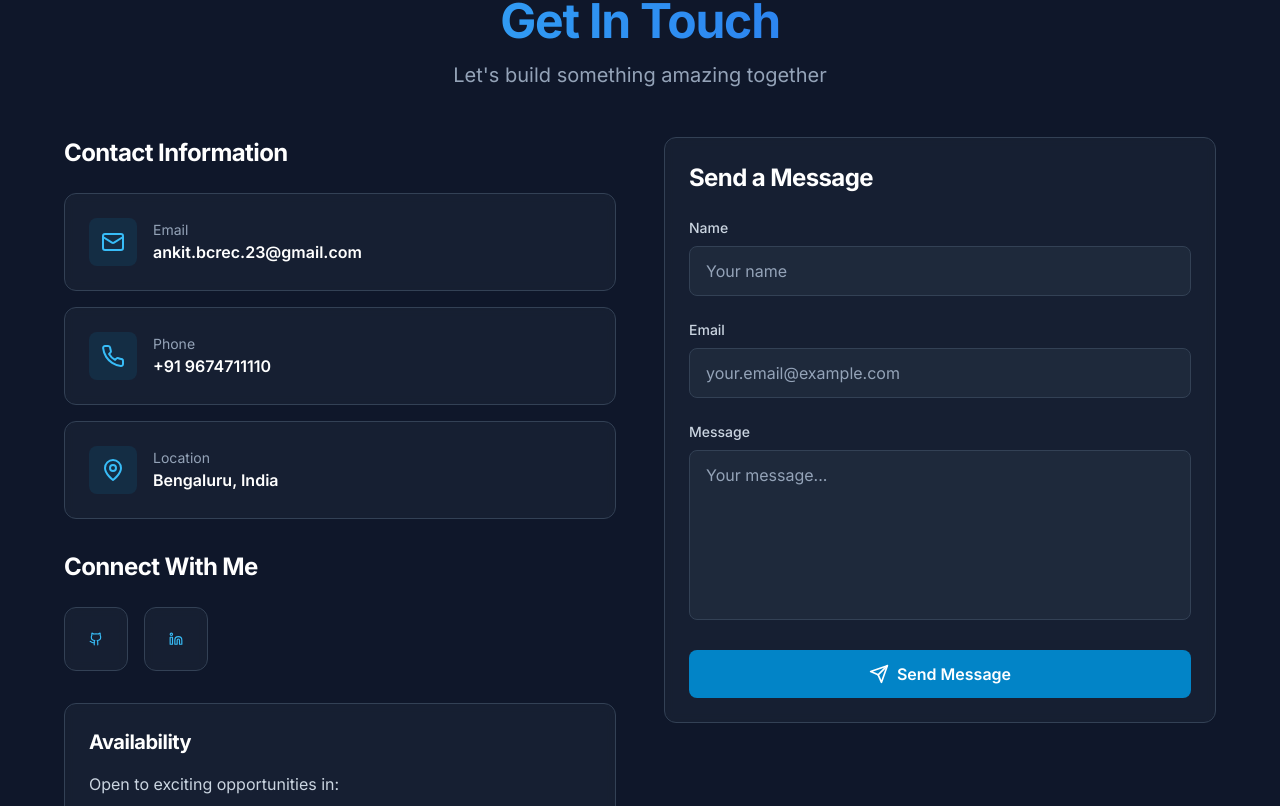
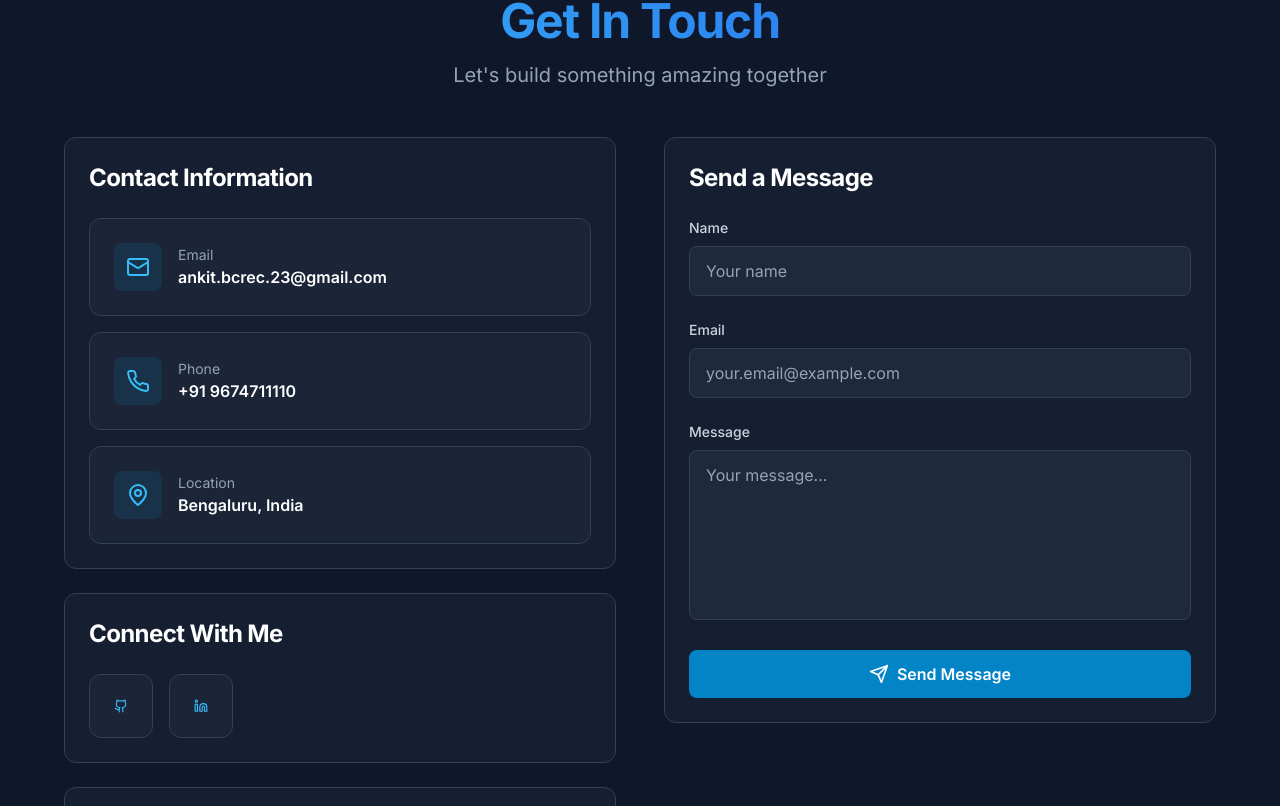
Before and after one commit to ankitbcrec/ankitbcrec.github.io, a Next.js app: page / in a window 1280 px wide. Shown: the part 8614-9420 px from the top of the page. Built offline with nearby package versions, Linux system fonts and the light colour scheme.

Commit message:
new contanct

```diff
--- a/app/page.tsx
+++ b/app/page.tsx
@@ -573,8 +573,8 @@ export default function Home() {
           />
 
           <div className="grid grid-cols-1 lg:grid-cols-2 gap-12">
-          <div className="space-y-8">
-            <div>
+            <div className="space-y-6">
+              <div className="card">
                 <h3 className="text-2xl font-bold text-white mb-6">Contact Information</h3>
                 <div className="space-y-4">
                 <a
@@ -615,7 +615,7 @@ export default function Home() {
                 </div>
               </div>
 
-            <div>
+              <div className="card">
                 <h3 className="text-2xl font-bold text-white mb-6">Connect With Me</h3>
               <div className="flex gap-4">
                 <a
@@ -638,7 +638,7 @@ export default function Home() {
               </div>
 
               <div className="card">
-              <h3 className="text-xl font-bold text-white mb-4">Availability</h3>
+                <h3 className="text-2xl font-bold text-white mb-6">Availability</h3>
               <p className="text-slate-300 mb-2">
                 Open to exciting opportunities in:
               </p>
```
Lines whose indentation alone changed are shown as unchanged.
